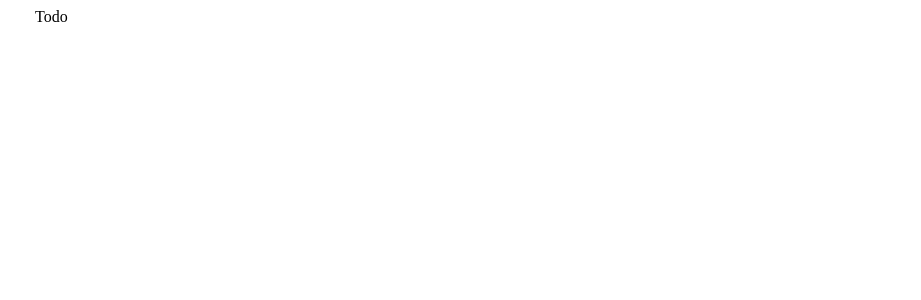
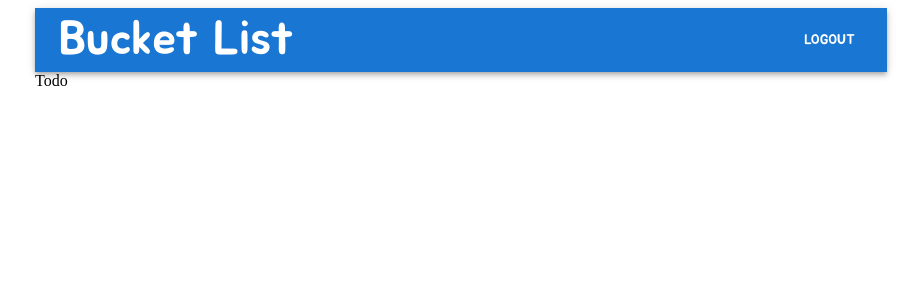
Before and after one commit to seongjin77/wanted-pre-onboarding-frontend, a React (Create React App) app: page /todo in a window 1280 px wide. Shown: the top 300 px of the page, without its empty margins (179-1100 px from the left). Built offline with nearby package versions, Linux system fonts and the light colour scheme; sample sign-in values are in the browser's storage.

Commit message:
✨ Feat : 공통헤더 컴포넌트 생성하여 로그아웃 기능 추가

```diff
--- a/src/App.tsx
+++ b/src/App.tsx
@@ -5,6 +5,7 @@ import Sign from "./pages/sign/Sign";
 import Todo from "./pages/todo/Todo";
 import { PrivateRoute, PublicRoute } from "./router/Router";
 import { createTheme, ThemeProvider } from "@mui/material";
+import Header from "./components/header/Header";
 
 function App() {
     const theme = createTheme({
@@ -16,6 +17,7 @@ function App() {
     return (
         <ThemeProvider theme={theme}>
             <Container maxWidth="md">
+                <Header/>
                 <Routes>
                     <Route path="/" element={<Navigate to="/todo" />} />
                     <Route
--- /dev/null
+++ b/src/components/header/Header.tsx
@@ -0,0 +1,33 @@
+import { Button, Toolbar, Typography } from "@mui/material";
+import React from "react";
+import { useLocation, useNavigate } from "react-router-dom";
+import HeaderBar from "./HeaderStyle";
+
+const Header = () => {
+  const navigate = useNavigate();
+  const {pathname} = useLocation();
+  const token = !!localStorage.getItem('accessToken');
+
+  const login = () => {
+    navigate('/signin')
+  }
+  const logout = () =>{
+    navigate('/');
+    localStorage.removeItem('accessToken')
+  }
+
+    return (
+        <HeaderBar>
+            <Toolbar>
+                <Typography variant="h3" component="h1">
+                    Bucket List
+                </Typography>
+                {pathname === '/signin' || pathname === '/signup' || token ? null : <Button onClick={login} color="inherit">login</Button>
+                }
+                {token ? <Button color="inherit" onClick={logout}>logout</Button> : null}
+            </Toolbar>
+        </HeaderBar>
+    );
+};
+
+export default Header;
--- /dev/null
+++ b/src/components/header/HeaderStyle.tsx
@@ -0,0 +1,13 @@
+import styled from "@emotion/styled";
+import { AppBar } from "@mui/material";
+
+const HeaderBar = styled(AppBar)`
+
+  position: relative;
+
+  .MuiToolbar-root{
+    justify-content: space-between;
+  }
+
+`
+export default HeaderBar;
```
